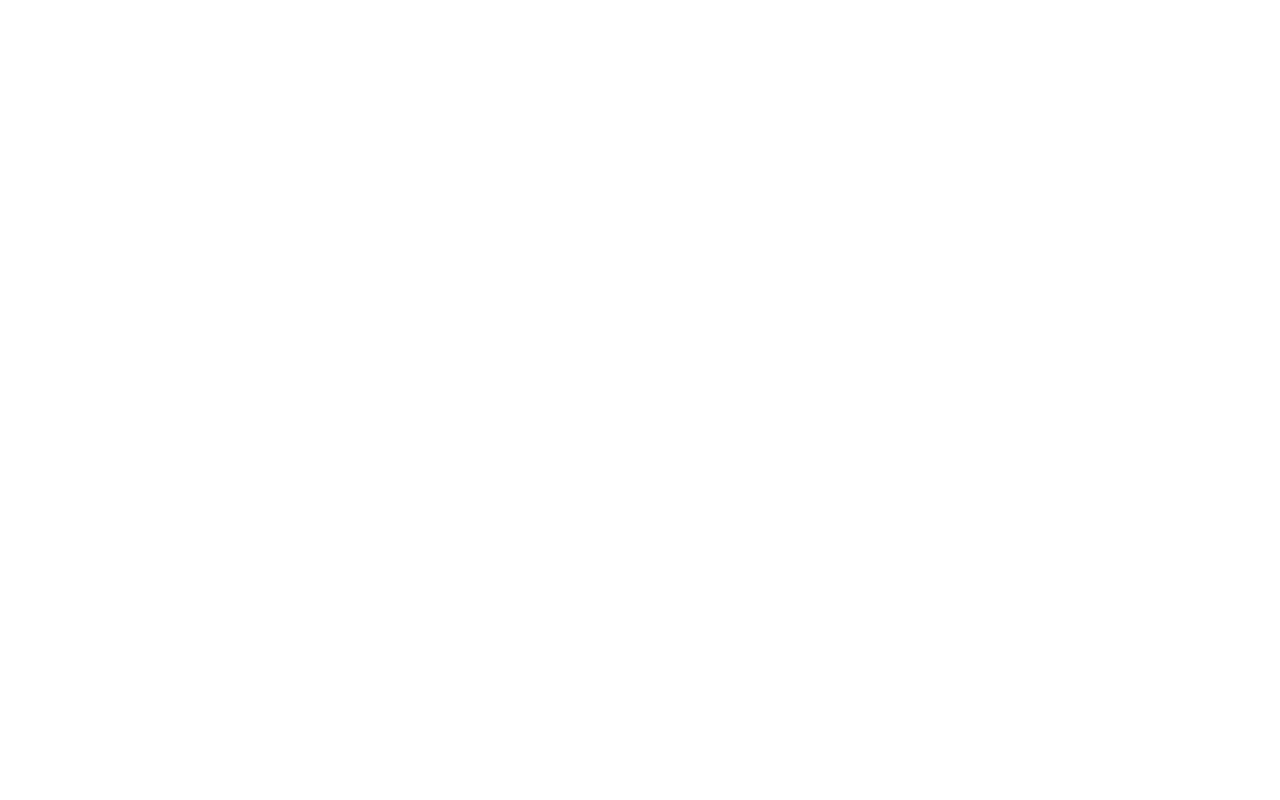
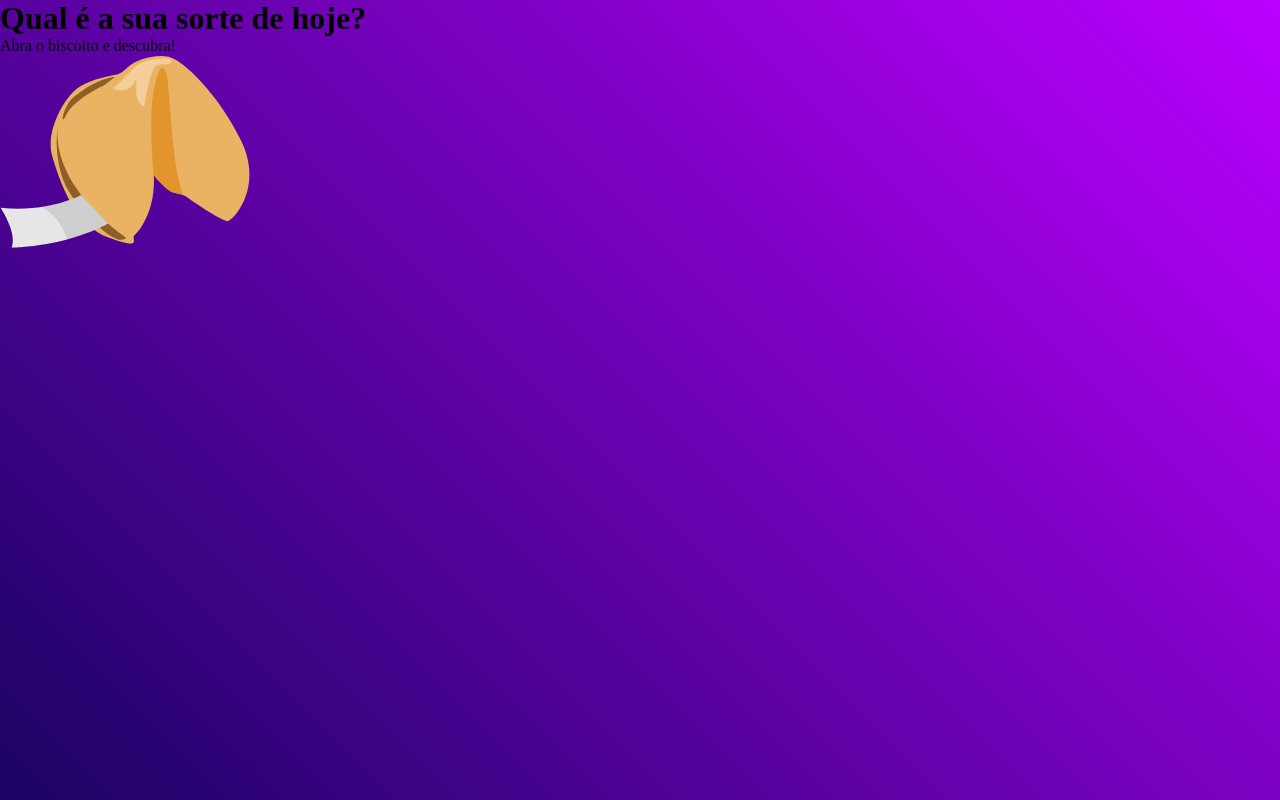
Before and after one commit to AdrielKlem/Desafio---Biscoito-da-Sorte, a plain HTML site: page index.html in a window 1280 px wide. Drawn offline with Linux system fonts and the light colour scheme.

Commit message:
add svg update style

```diff
--- a/css/style.css
+++ b/css/style.css
@@ -3,3 +3,33 @@
   padding: 0;
   box-sizing: border-box;
 }
+
+:root {
+  font-size: 62.5%;
+
+  /* Font */
+  --ff-base-title: "Montserrat", sans-serif;
+  --ff-base-text: "DM Sans", sans-serif;
+  --ff-base-special: "Dancing Script", cursive;
+
+  /* Color */
+  --color-base-purple-dark: hsl(254, 94%, 20%);
+  --color-base-pink: hsl(284, 100%, 50%);
+  --color-font: hsl(238, 27%, 28%);
+}
+
+.hide {
+  display: none;
+}
+
+body {
+  font-size: 1.6rem;
+
+  background: linear-gradient(
+    45deg,
+    var(--color-base-purple-dark) 0%,
+    var(--color-base-pink) 100%
+  );
+
+  height: 100vh;
+}
--- a/index.html
+++ b/index.html
@@ -1,13 +1,25 @@
 <!DOCTYPE html>
 <html lang="pt-br">
   <head>
+    <link rel="preconnect" href="https://fonts.googleapis.com" />
+    <link rel="preconnect" href="https://fonts.gstatic.com" crossorigin />
     <meta charset="UTF-8" />
     <meta name="viewport" content="width=device-width, initial-scale=1.0" />
     <title>Biscoito da Sorte</title>
     <link rel="stylesheet" href="./css/style.css" />
+    <link
+      href="https://fonts.googleapis.com/css2?family=DM+Sans:opsz,wght@9..40,400;9..40,700&family=Dancing+Script&family=Montserrat:wght@700&display=swap"
+      rel="stylesheet"
+    />
   </head>
   <body>
-    <main></main>
+    <main>
+      <div class="screen1">
+        <h1>Qual é a sua sorte de hoje?</h1>
+        <p>Abra o biscoito e descubra!</p>
+        <img src="./assets/biscoito1.svg" alt="Biscoito da Sorte" />
+      </div>
+    </main>
     <script src="./js/script.js"></script>
   </body>
 </html>
```
Also changed, not shown: assets/biscoito1.svg (added), assets/biscoito2.svg (added).
